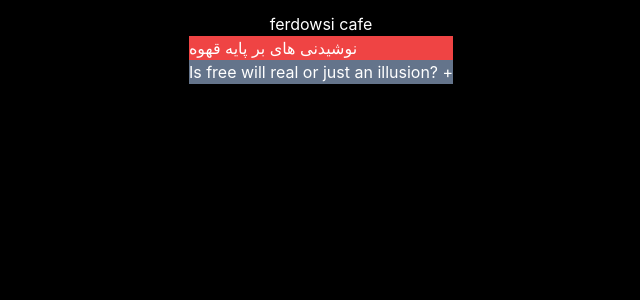
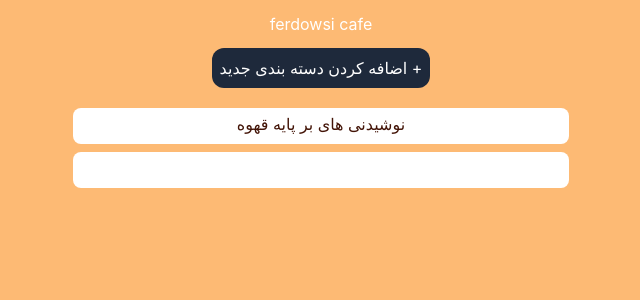
Before and after one commit to aliniazmandian/next.js-practice, a Next.js app: page / in a window 1280 px wide. Shown: the top 300 px of the page, without its empty margins (319-959 px from the left). Built offline with nearby package versions, Linux system fonts and the light colour scheme.

Commit message:
mongoDb GET methode added

```diff
--- a/package.json
+++ b/package.json
@@ -9,6 +9,7 @@
     "lint": "next lint"
   },
   "dependencies": {
+    "@coreui/react": "^5.0.0-alpha.0",
     "axios": "^1.4.0",
     "mongoos": "^0.0.1-security",
     "mongoose": "^7.3.2",
--- a/pages/api/menu/index.js
+++ b/pages/api/menu/index.js
@@ -4,9 +4,12 @@
 import dbConnect from "../../../server/utils/dbConnect"
 import Menu from "../../../server/models/menu"
 
-dbConnect()
+
 
 export default async function handler(req, res) {
+
+  dbConnect()
+
   if (req.method === 'POST'){
     // const newItem ={
     //     id:Date.now(),
--- a/pages/index.js
+++ b/pages/index.js
@@ -1,5 +1,5 @@
 import Link from "next/link";
-
+import { useState } from "react";
 import {
   Accordion,
   AccordionItem,
@@ -7,44 +7,64 @@
   AccordionItemButton,
   AccordionItemPanel,
 } from 'react-accessible-accordion';
+import DeleteSVG from "../components/deleteSVG";
+import EditSVG from "../components/editSVG";
+
+
 
 export default function Home() {
 
 
 
 
+  const [data,setData] = useState()
+  const [isLoading,setIsloading] = useState(true)
+
+
+  const  addCategoryHandler = ()=>{
+
+  }
 
   return (
-    <div className=' w-screen h-screen flex flex-col justify-start items-center pt-3 bg-black text-white'>
+    <div className=' w-screen h-screen flex flex-col justify-start items-center pt-3 bg-orange-300 text-white'>
       ferdowsi cafe
 
+      <div onClick={()=>addCategoryHandler()}  className=" bg-slate-800 rounded-xl p-2 mb-3 mt-3 " >
+      اضافه کردن دسته بندی جدید +
+      </div>
 
-
-
-
-
-
-      <Accordion allowZeroExpanded ={true} className="bg-slate-500 " >
+      <Accordion allowMultipleExpanded ={true} className=" transition-all w-full max-w-lg " >
             <AccordionItem>
                 <AccordionItemHeading>
-                    <AccordionItemButton className="bg-red-500" >
-                    <Link href={`/coffes`}  >
-                       <a className=" hover:text-orange-400 " >نوشیدنی های بر پایه قهوه</a>
-                      </Link>
+                    <AccordionItemButton className="bg-white rounded-lg flex justify-center items-center m-2 p-1 pb-2" >
+                    <h1 className="text-orange-950" >نوشیدنی های بر پایه قهوه</h1>
                     </AccordionItemButton>
                 </AccordionItemHeading>
                 <AccordionItemPanel>
-                    <p>
-                        Exercitation in fugiat est ut ad ea cupidatat ut in
-                        cupidatat occaecat ut occaecat consequat est minim minim
-                        esse tempor laborum consequat esse adipisicing eu
-                        reprehenderit enim.
-                    </p>
+                <div className=" bg-orange-300 flex w-Full flex-col items-center justify-start " >
+                   <div className="  flex flex-col items-center justify-start  h-full w-full bg-amber-950  " >
+
+
+                         <div  className="flex w-[90%] bg-orange-900 rounded-lg m-2 justify-between items-center p-2 " >
+                            <h3 className="  w-[50px]" >20000</h3>
+                            <div className="  ">
+                             <button onClick={()=>deleteHAndler()} >
+                              <DeleteSVG />
+                            </button>
+                           <button onClick={()=>editHandler()} >
+                              <EditSVG/>
+                           </button>
+                         </div>
+                        <h3 className="  w-[70px] flex justify-end" >name</h3>
+                        </div>
+
+                  </div>
+            </div>
                 </AccordionItemPanel>
             </AccordionItem>
             <AccordionItem>
                 <AccordionItemHeading>
-                    <AccordionItemButton>
+                    <AccordionItemButton className="bg-white rounded-lg flex justify-center items-center m-2 p-1 pb-2">
                         Is free will real or just an illusion?  +
                     </AccordionItemButton>
                 </AccordionItemHeading>
@@ -58,10 +78,6 @@
             </AccordionItem>
         </Accordion>
 
-
-
-
-
     </div>
   )
 }
```
Also changed, not shown: 2 other files (tests, documents, lock files or other folders).
